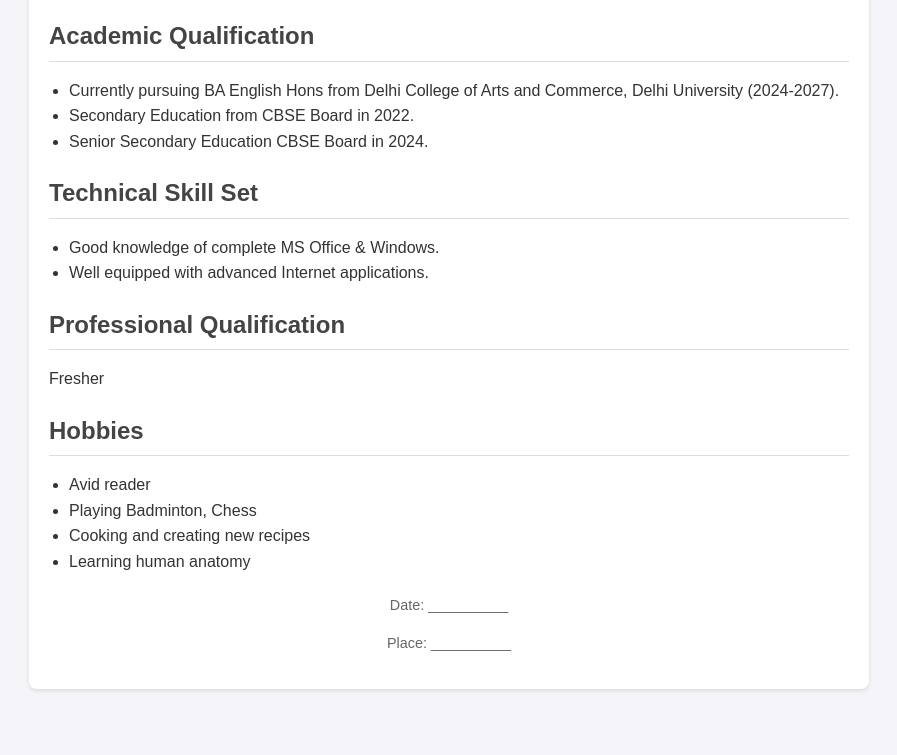
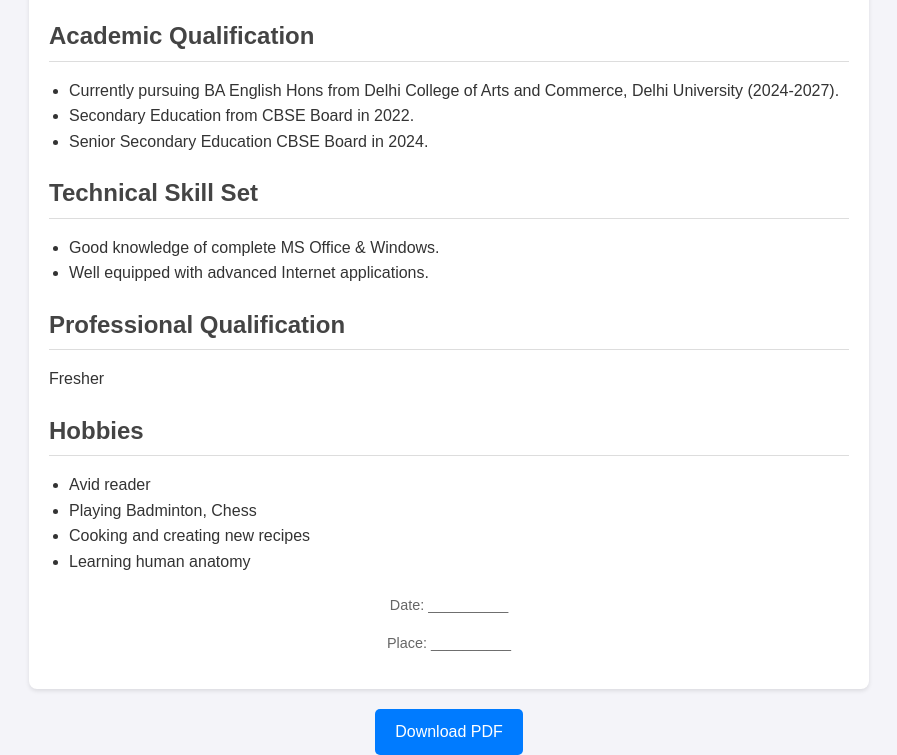
Before and after one commit to reaperpanels/Resume-Indresh, a plain HTML site: page index.html in a window 1280 px wide. Shown: the part 507-1262 px from the top of the page, without its empty margins (191-1088 px from the left). Before the commit the page ends 1216 px from the top, so only its background shows below. Drawn offline with Linux system fonts and the light colour scheme.

Commit message:
Add files via upload

```diff
--- a/index.html
+++ b/index.html
@@ -5,6 +5,30 @@
     <meta name="viewport" content="width=device-width, initial-scale=1.0">
     <title>Resume - Indresh</title>
     <link rel="stylesheet" href="style.css">
+    <style>
+        .btn {
+            display: inline-block;
+            padding: 10px 20px;
+            font-size: 16px;
+            color: #fff;
+            background-color: #007BFF;
+            border: none;
+            border-radius: 5px;
+            text-decoration: none;
+            cursor: pointer;
+            transition: background-color 0.3s;
+        }
+
+        .btn:hover {
+            background-color: #0056b3;
+        }
+
+        @media print {
+            .download-button {
+                display: none;
+            }
+        }
+    </style>
 </head>
 <body>
     <div class="resume">
@@ -60,5 +84,8 @@
             <p>Place: __________</p>
         </footer>
     </div>
+    <div class="download-button" style="text-align: center; margin-top: 20px;">
+        <a href="#" onclick="window.print();" class="btn">Download PDF</a>
+    </div>
 </body>
 </html>
```
